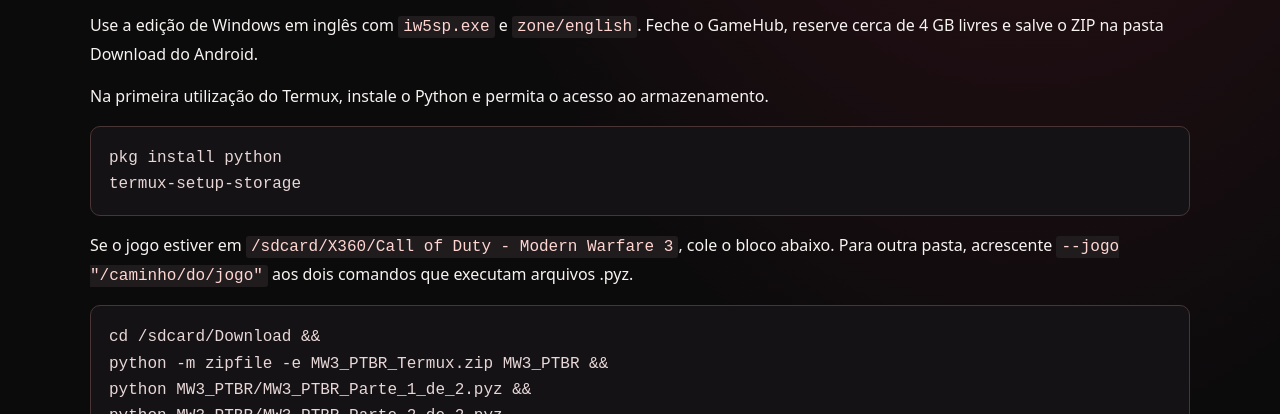
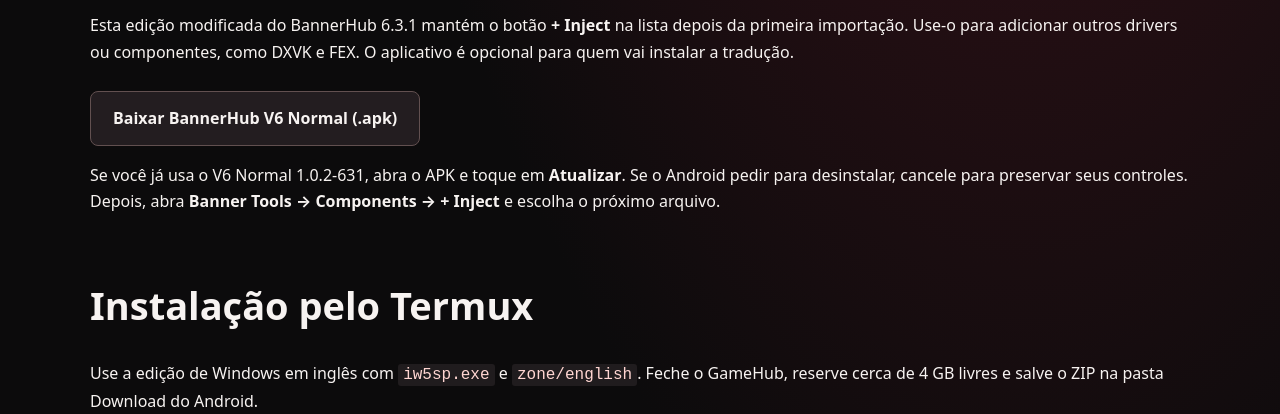
Before and after one commit to JOA00FC/JOA00FC.github.io, a plain HTML site: page mw3-ptbr/index.html in a window 1280 px wide. Shown: the part 689-1103 px from the top of the page. Drawn offline with Linux system fonts and the light colour scheme.

Commit message:
Adicionar o download do BannerHub V6 Normal à página do MW3

```diff
--- a/mw3-ptbr/index.html
+++ b/mw3-ptbr/index.html
@@ -19,6 +19,10 @@ ol{padding-left:21px}li{margin:10px 0}code{overflow-wrap:anywhere;background:#20
 <main>
 <section class="hero" id="download"><p class="eyebrow">JOA00FC · Campanha de PC · 2011</p><h1>Modern Warfare 3<br><span>em português brasileiro.</span></h1>
 <p>Jogue a campanha com menus, objetivos, instruções e legendas em PT-BR. O ZIP de 208 KB reúne os dois instaladores para aplicar a tradução pelo Termux no Android.</p><div class="actions"><a class="button primary" download href="download/MW3_PTBR_Termux.zip">Baixar tradução ↓</a><a class="button" href="#tutorial">Como instalar</a><a class="button" href="https://steamrip.com/" target="_blank" rel="noopener noreferrer">Site usado para baixar o jogo · SteamRIP ↗</a></div></section>
+<section class="section" id="bannerhub"><h2>BannerHub V6 Normal para Android</h2>
+<p>Esta edição modificada do BannerHub 6.3.1 mantém o botão <strong>+ Inject</strong> na lista depois da primeira importação. Use-o para adicionar outros drivers ou componentes, como DXVK e FEX. O aplicativo é opcional para quem vai instalar a tradução.</p>
+<div class="actions"><a class="button" href="https://github.com/JOA00FC/JOA00FC.github.io/releases/download/bannerhub-v6-multi-inject-1/BannerHub-V6-Normal-Multi-Inject.apk">Baixar BannerHub V6 Normal (.apk)</a></div>
+<p>Se você já usa o V6 Normal 1.0.2-631, abra o APK e toque em <strong>Atualizar</strong>. Se o Android pedir para desinstalar, cancele para preservar seus controles. Depois, abra <strong>Banner Tools → Components → + Inject</strong> e escolha o próximo arquivo.</p></section>
 <section class="section" id="tutorial"><h2>Instalação pelo Termux</h2><p>Use a edição de Windows em inglês com <code>iw5sp.exe</code> e <code>zone/english</code>. Feche o GameHub, reserve cerca de 4 GB livres e salve o ZIP na pasta Download do Android.</p>
 <p>Na primeira utilização do Termux, instale o Python e permita o acesso ao armazenamento.</p><pre><code>pkg install python
 termux-setup-storage</code></pre><p>Se o jogo estiver em <code>/sdcard/X360/Call of Duty - Modern Warfare 3</code>, cole o bloco abaixo. Para outra pasta, acrescente <code>--jogo "/caminho/do/jogo"</code> aos dois comandos que executam arquivos .pyz.</p><pre><code>cd /sdcard/Download &amp;&amp;
```
